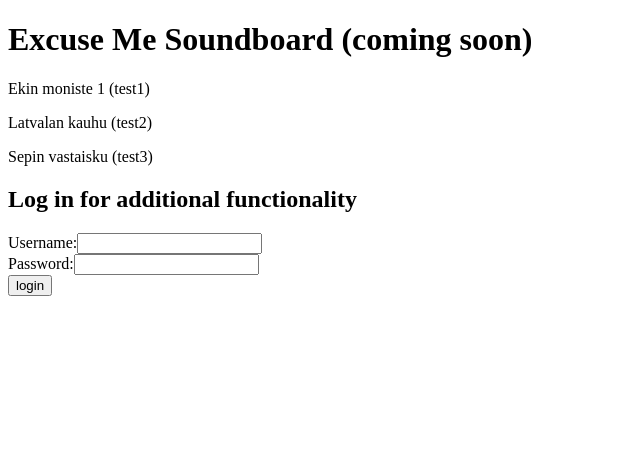
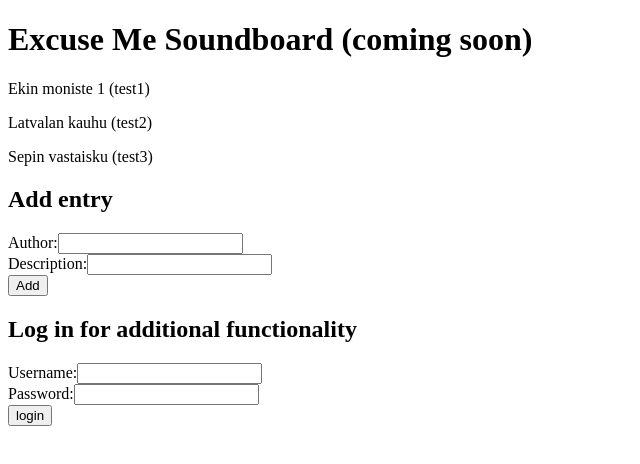
Before and after one commit to Jaervi/em-soundboard, a React (Vite) app in the folder client/: page / in a window 1280 px wide. Shown: the top 464 px of the page, without its empty margins (0-640 px from the left). Built offline with nearby package versions, Linux system fonts and the light colour scheme.

Commit message:
Created simple adding logic

```diff
--- a/client/eslint.config.js
+++ b/client/eslint.config.js
@@ -29,6 +29,7 @@ export default [
       ...react.configs['jsx-runtime'].rules,
       ...reactHooks.configs.recommended.rules,
       'react/jsx-no-target-blank': 'off',
+      "react/prop-types": 0,
       'react-refresh/only-export-components': [
         'warn',
         { allowConstantExport: true },
--- a/client/src/App.jsx
+++ b/client/src/App.jsx
@@ -1,32 +1,31 @@
-import ListEntry from "./components/ListEntry"
+import { useDispatch } from "react-redux"
+import EntryList from "./components/EntryList"
 import LoginForm from "./components/LoginForm"
 import Notification from "./components/Notification"
+import { createEntry, initializeEntries } from "./reducers/entryReducer"
+import { useEffect } from "react"
+import EntryForm from "./components/EntryForm"
 
-const baseData = [
-  {
-    title : "Ekin moniste 1",
-    path : "test1",
-    id: 1
-  },
-  {
-    title : "Latvalan kauhu",
-    path : "test2",
-    id : 2
-  },
-  {
-    title : "Sepin vastaisku",
-    path : "test3",
-    id : 3
+
+
+const App = () => {
+
+  const dispatch = useDispatch()
+
+  useEffect(() => {
+    dispatch(initializeEntries());
+  }, []);
+
+  const createNewEntry = async (newEntry) => {
+    dispatch(createEntry(newEntry))
   }
-]
-
-function App() {
 
   return (
     <div>
       <Notification/>
       <h1>Excuse Me Soundboard (coming soon)</h1>
-      {baseData.map(x => (<ListEntry key = {x.id} title = {x.title} path={x.path}/>))}
+      <EntryList/>
+      <EntryForm createEntry={createNewEntry}/>
       <LoginForm/>
     </div>
   )
--- /dev/null
+++ b/client/src/components/EntryForm.jsx
@@ -0,0 +1,44 @@
+import { useState } from "react";
+
+const EntryForm = ({createEntry}) => {
+
+    const [author, setAuthor] = useState("")
+    const [description, setDescription] = useState("")
+
+    const addEntry = (event) => {
+        event.preventDefault()
+        createEntry({author,description})
+        setAuthor("")
+        setDescription("")
+    }
+
+
+    return(
+        <div>
+        <h2>Add entry</h2>
+        <form onSubmit={addEntry}>
+          <div>
+            Author:
+            <input
+              type="text"
+              value={author}
+              name="Author"
+              onChange={({ target }) => setAuthor(target.value)}
+            />
+          </div>
+          <div>
+            Description:
+            <input
+              type="text"
+              value={description}
+              name="Password"
+              onChange={({ target }) => setDescription(target.value)}
+            />
+          </div>
+          <button type="submit">Add</button>
+        </form>
+        </div>
+    )
+}
+
+export default EntryForm
--- /dev/null
+++ b/client/src/components/EntryList.jsx
@@ -0,0 +1,16 @@
+import ListEntry from "./ListEntry";
+import { useSelector } from "react-redux";
+
+const EntryList = () => {
+  const entries = useSelector(({ entries }) => {
+    return entries;
+  });
+
+    return (
+      <div>
+        {entries.map(x => (<ListEntry key = {x.id} author = {x.author} description={x.description}/>))}
+      </div>
+    );
+  }
+
+export default EntryList;
--- a/client/src/components/ListEntry.jsx
+++ b/client/src/components/ListEntry.jsx
@@ -1,7 +1,7 @@
-const ListEntry = ({title, path}) => {
+const ListEntry = ({author, description}) => {
 
     return(
-        <p>{title} ({path})</p>
+        <p>{author} ({description})</p>
     )
 }
 
--- a/client/src/components/LoginForm.jsx
+++ b/client/src/components/LoginForm.jsx
@@ -1,5 +1,5 @@
 import { useState } from "react";
-import { useSelector, useDispatch } from "react-redux";
+import { useDispatch } from "react-redux";
 import { loginUser } from "../reducers/userReducer";
 
 
--- /dev/null
+++ b/client/src/reducers/entryReducer.js
@@ -0,0 +1,66 @@
+import { createSlice } from "@reduxjs/toolkit";
+
+const baseData = [
+    {
+      author : "Ekin moniste 1",
+      description : "test1",
+      id: "56c1a96d-76c2-4ebb-b971-969ad9d0eacb"
+
+    },
+    {
+      author : "Latvalan kauhu",
+      description : "test2",
+      id : "51a22db8-9364-4cf6-8785-46c6ca81c2d2"
+
+    },
+    {
+      author : "Sepin vastaisku",
+      description : "test3",
+      id : "bd2d32e3-9be1-4938-88f9-4c98cf243626"
+    }
+  ]
+
+const entrySlice = createSlice({
+    name: "entries",
+    initialState: [],
+    reducers : {
+        appendEntry(state, action) {
+            state.push(action.payload);
+          },
+          setEntries(state, action) {
+            return action.payload;
+          },
+          removeEntry(state, action) {
+            return state.filter((entry) => entry.id != action.payload);
+          },
+    }
+})
+
+export const { appendEntry, setEntries, removeEntry} = entrySlice.actions
+
+//Waiting for DB functionality
+
+export const initializeEntries = () => {
+    return async (dispatch) => {
+        dispatch(setEntries(baseData))
+    }
+}
+
+export const createEntry = (content) => {
+    return async (dispatch) => {
+      /*const newBlog = await blogService.create(content);
+      newBlog.user = user;*/
+      const newEntry = content
+      newEntry.id = crypto.randomUUID()
+      dispatch(appendEntry(newEntry));
+    };
+  };
+
+  export const deleteEntry = (id) => {
+    return async (dispatch) => {
+      //await blogService.remove(id);
+      dispatch(removeEntry(id));
+    };
+  };
+
+export default entrySlice.reducer
--- a/client/src/reducers/userReducer.js
+++ b/client/src/reducers/userReducer.js
@@ -40,7 +40,7 @@ export const logoutUser = () => {
 
 export const loginUser = (username, password) => {
   return async (dispatch) => {
-    dispatch(setNotification(`Logged in (not quite (my branch >:)) yet) with ${username}, ${password}`, 5));
+    dispatch(setNotification(`Logged in (not quite yet) with ${username}, ${password}`, 5));
     /*try {
       const user = await loginService.login({
         username,
--- a/client/src/store.js
+++ b/client/src/store.js
@@ -1,6 +1,7 @@
 import { configureStore } from "@reduxjs/toolkit";
 import notificationReducer from "./reducers/notificationReducer";
 import userReducer from "./reducers/userReducer";
+import entryReducer from "./reducers/entryReducer"
 
 
 //TODO: Implement
@@ -8,6 +9,7 @@ const store = configureStore({
     reducer: {
         notificationText: notificationReducer,
         user: userReducer,
+        entries: entryReducer,
     },
   });
 
```
Also changed, not shown: client/.eslintrc.cjs (added), 2 other files (tests, documents, lock files or other folders).
